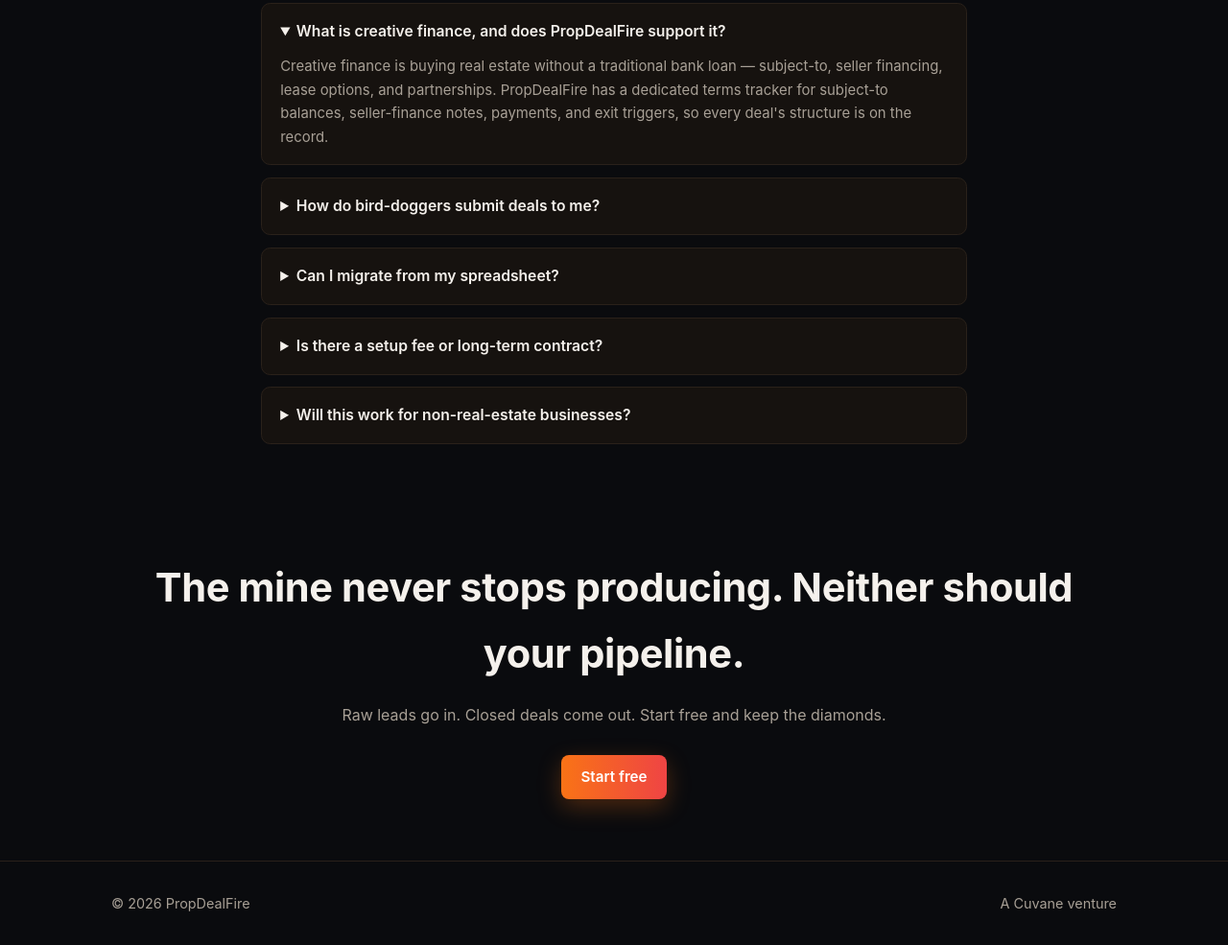
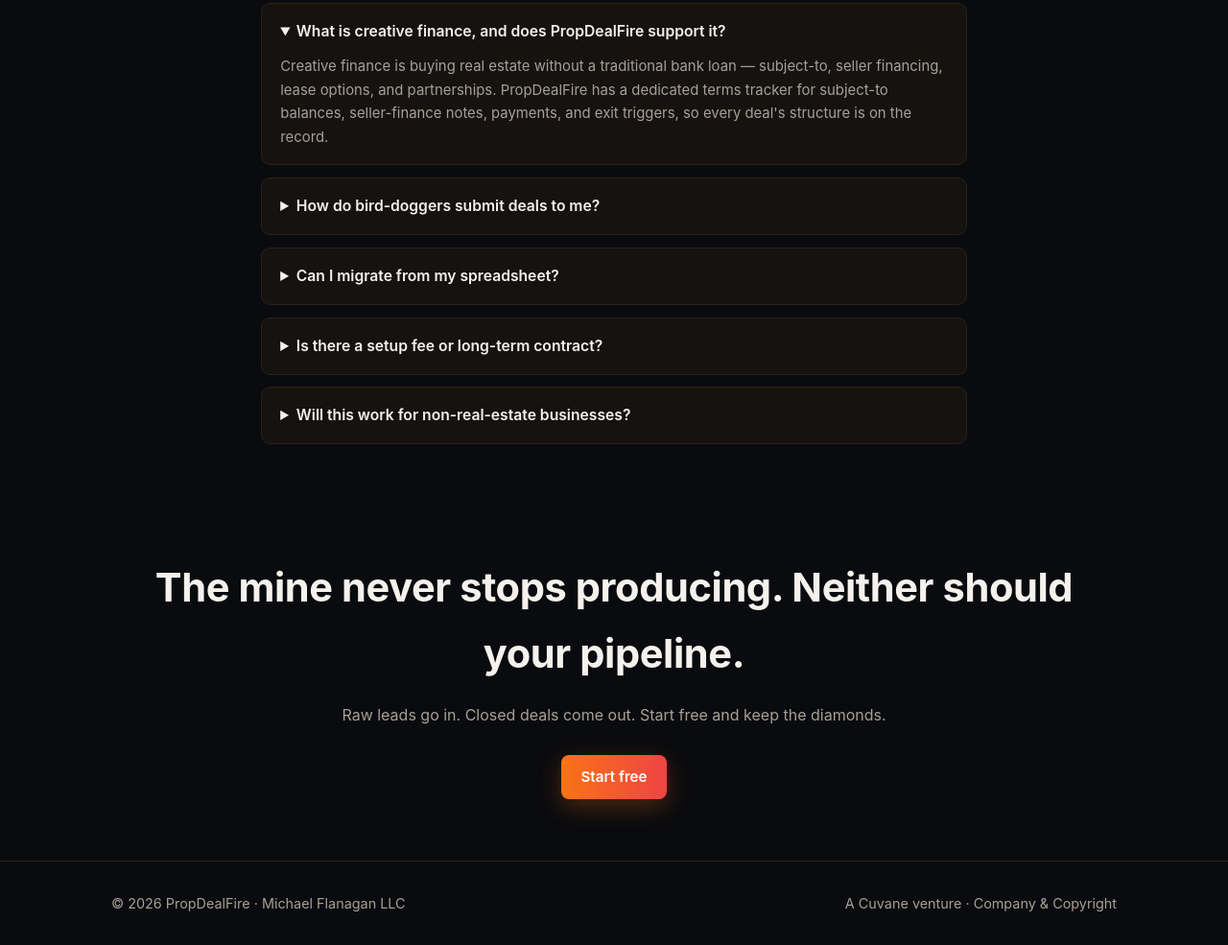
Before and after one commit to MikePFlanagan/dealdiamondcrm-site, a plain HTML site: page index.html in a window 1280 px wide. Shown: the part 4881-5866 px from the top of the page at 96% size. Drawn offline with Linux system fonts and the light colour scheme.

Commit message:
Attribute PropDealFire to Michael Flanagan LLC; link Cuvane Company & Copyright

```diff
--- a/index.html
+++ b/index.html
@@ -438,8 +438,8 @@
 
 <footer>
   <div class="inner">
-    <span>&copy; 2026 PropDealFire</span>
-    <span>A <a href="https://cuvane.com/">Cuvane</a> venture</span>
+    <span>&copy; 2026 PropDealFire &middot; <a href="https://cuvane.com/company.html">Michael Flanagan LLC</a></span>
+    <span>A <a href="https://cuvane.com/">Cuvane</a> venture &middot; <a href="https://cuvane.com/company.html">Company &amp; Copyright</a></span>
   </div>
 </footer>
 
```
Also changed, not shown: offer.html (+2 -2 lines).
